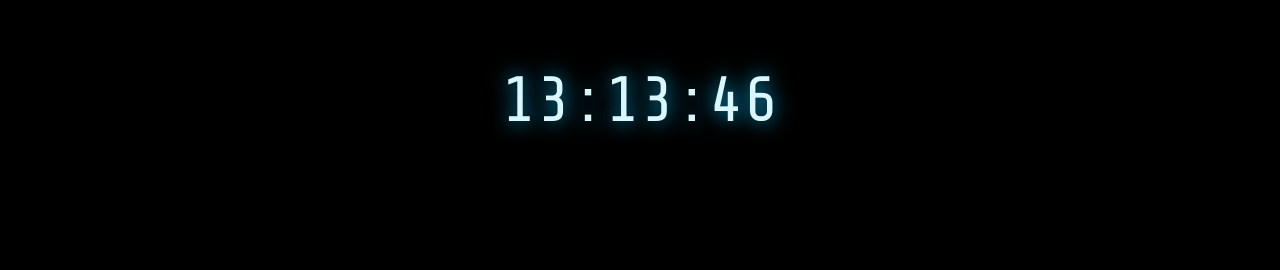
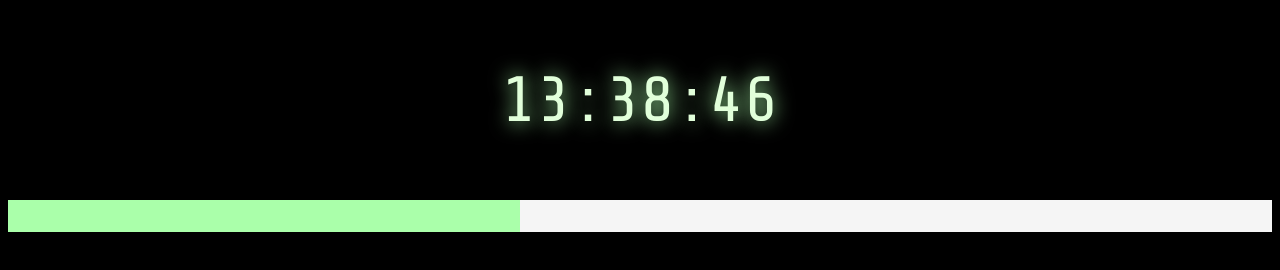
Before and after one commit to ndjndj/scrByElectron, a plain HTML site: page sample/index.html in a window 1280 px wide. Drawn offline with nearby package versions, Linux system fonts and the light colour scheme.

Commit message:
Update index.html

```diff
--- a/sample/index.html
+++ b/sample/index.html
@@ -16,9 +16,23 @@
             font-family: "Share Tech Mono", monospace;
             text-align: center;
             font-size: 400%;
-            text-shadow: 0 0 20px rgba(10, 175, 230, 1), 0 0 20px rgba(10, 175, 230, 0);
-            color: #daf6ff;
+            text-shadow: 0 0 20px #aaffaa, 0 0 20px rgba(10, 175, 230, 0);
+            color: #e1ffda;
+            height: 20%;
         }
+        #prg-frame {
+            width: 100%;
+            height: 2em;
+            background-color: #f5f5f5;
+
+        }
+        #prg-bar {
+            width: 80%;
+            height: 100%;
+            background-color: #aaffaa;
+
+        }
+
         .clock-wrapper {
             text-align: center;
 
@@ -30,22 +44,55 @@
 
             let nowDate = new Date();
             let hour = zeroPadding(nowDate.getHours(), 2);
-            let minutes = zeroPadding(nowDate.getHours(), 2);
+            let minutes = zeroPadding(nowDate.getMinutes(), 2);
             let seconds = zeroPadding(nowDate.getSeconds(), 2);
 
             elClock.innerHTML = hour + ":" + minutes + ":" + seconds;
+            let parcent = calcParcentage();
+            changePrgBarWidth(parcent);
+        }
+
+        function calcParcentage(){
+            // 現在、開始、終了時刻を取得
+            let lstNow = document.getElementById("clock").textContent.split(":").map(s => Number(s));
+            let begin = new Date(1900, 0, 1, 10, 0, 0);
+            let end = new Date(1900, 0, 1, 19, 0, 0);
+            let now = new Date(1900, 0, 1, lstNow[0], lstNow[1], lstNow[2]);
+
+            let beginTime = parseInt(begin.getTime(), 10);
+            let endTime = parseInt(end.getTime(), 10);
+            let nowTime = parseInt(now.getTime(), 10);
+            // 開始時刻～終了時刻、開始時刻～現在の時刻を取得
+            let diffBeginToEnd = (endTime - beginTime) / 1000;
+            let diffBeginToNow = (nowTime - beginTime) / 1000;
+            let parcent = diffBeginToNow > diffBeginToEnd ? 100 : 100 * calcDecimal(diffBeginToNow / diffBeginToEnd, 5);
+            return parcent;
 
         }
+
+        function changePrgBarWidth(parcent){
+            let prgBar = document.getElementById("prg-bar");
+            prgBar.style.width = String(parcent) + "%";
+        }
+
+        function calcDecimal(num, base){
+            const ZERO = "0";
+            let digit = Number(base == 0 ? 1 : "1" + ZERO.repeat(base-1));
+            return Math.round(num * digit) / digit;
+        }
+
         function zeroPadding(targetNum, paddingNum) {
-            let zero = "0";
-            let joinedZero = zero.repeat(paddingNum) + String(targetNum);
+            const ZERO = "0";
+            let joinedZero = ZERO.repeat(paddingNum) + String(targetNum);
             return joinedZero.slice(-paddingNum);
         }
         let timer = setInterval("setClock()", 1000);
     </script>
     <div class="clock-wrapper">
-        <p id="clock"></p>
-
+        <p id="clock">00:00:00</p>
+        <div id="prg-frame">
+            <div id="prg-bar"></div>
+        </div>
     </div>
 </body>
 </html>
```
